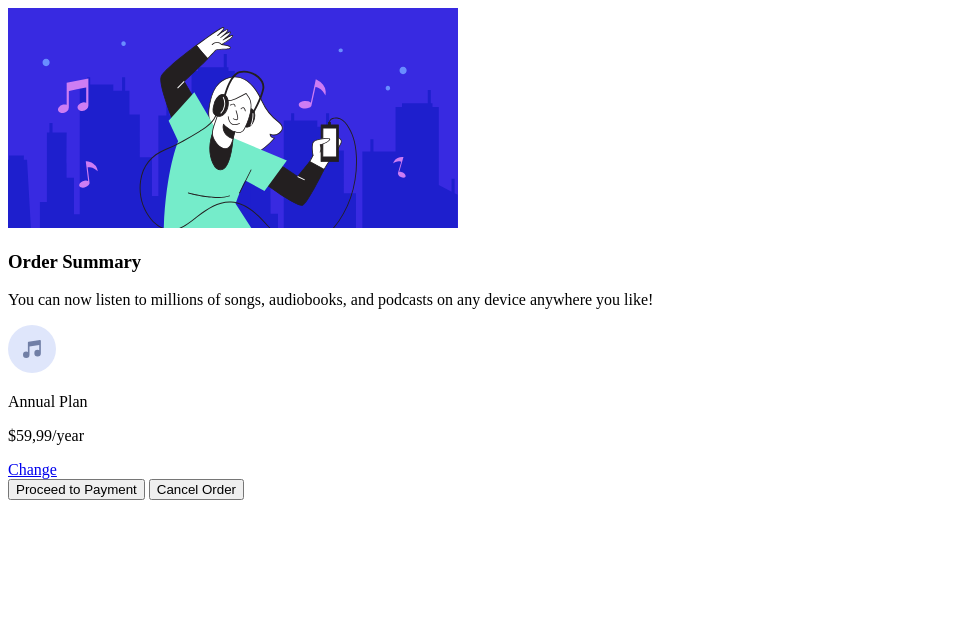
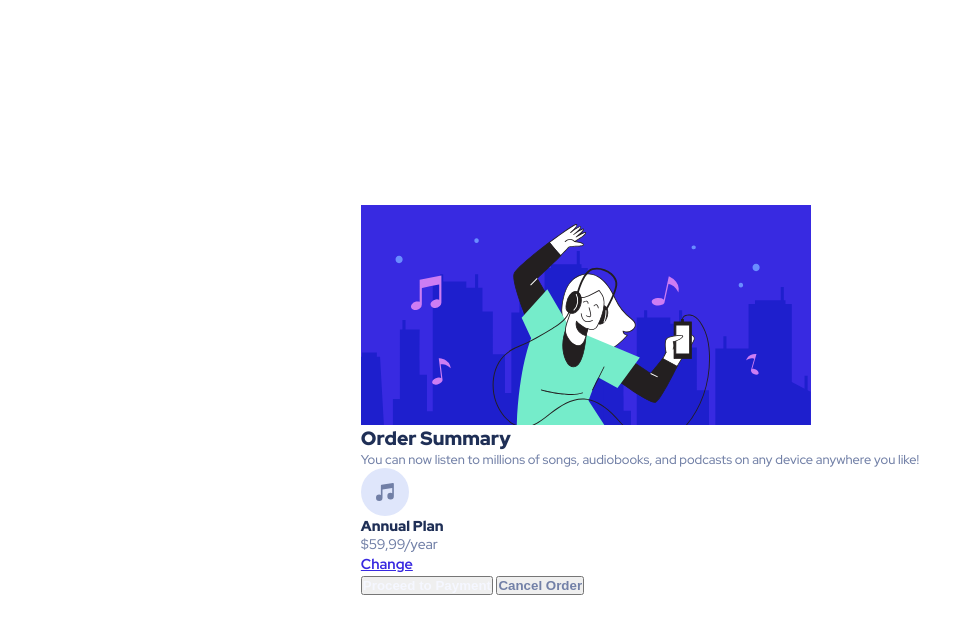
Before and after one commit to rwxganta/Order-summary-component, a plain HTML site: page index.html in a window 1280 px wide. Shown: the whole page, without its empty margins (0-974 px from the left). Drawn offline with Linux system fonts and the light colour scheme.

Commit message:
Start CSS/typography

```diff
--- a/index.html
+++ b/index.html
@@ -5,9 +5,11 @@
     <meta charset="UTF-8">
     <meta name="viewport" content="width=device-width, initial-scale=1.0">
     <link rel="icon" type="image/png" sizes="32x32" href="./images/favicon-32x32.png">
-
     <title>Order summary card</title>
-
+    <link rel="preconnect" href="https://fonts.googleapis.com">
+    <link rel="preconnect" href="https://fonts.gstatic.com" crossorigin>
+    <link href="https://fonts.googleapis.com/css2?family=Red+Hat+Display:wght@500;700;900&display=swap" rel="stylesheet">
+    <link rel="stylesheet" href="style.css">
 </head>
 
 <body>
@@ -26,7 +28,7 @@
                     <p class='card__order__plan__type__name'>Annual Plan</p>
                     <p class='card__order__plan__type__price'>$59,99/year</p>
                 </div>
-                <a href="#">Change</a>
+                <a class='card__order__plan__change-btn' href="#">Change</a>
             </div>
             <button class='card__order__body__proceed'>Proceed to Payment</button>
             <button class="card__order__body__cancel">Cancel Order</button>
--- /dev/null
+++ b/style.css
@@ -0,0 +1,78 @@
+:root {
+    /* Colors */
+    /*--primary-Pale-blue: hsl(225, 100%, 94%);*/
+    --primary-Bright-blue: hsl(245, 75%, 52%);
+
+    --neutral-Very-pale-blue: hsl(225, 100%, 98%);
+    --neutral-Desaturated-blue: hsl(224, 23%, 55%);
+    --neutral-Dark-blue: hsl(223, 47%, 23%);
+
+    /* Fonts */
+    --ff-primary: 'Red Hat Display', sans-serif;
+    --fw-medium: 500;
+    --fw-bold: 700;
+    --fw-black: 900;
+}
+
+*,
+*::before,
+*::after {
+    margin: 0;
+    padding: 0;
+    box-sizing: border-box;
+}
+
+body {
+    min-height: 100vh;
+    font-family: var(--ff-primary);
+    color: var(--neutral-Desaturated-blue);
+
+    display: grid;
+    place-items: center;
+}
+
+img {
+    display: block;
+    max-width: 100%;
+}
+
+
+/* Typography */
+
+.card__order__title {
+    font-size: 1.2rem;
+    font-weight: var(--fw-black);
+    color: var(--neutral-Dark-blue);
+}
+
+.card__order__desc {
+    font-size: .8rem;
+    font-weight: var(--fw-medium);
+    text-align: center;
+}
+
+.card__order__plan__type__name {
+    font-size: .9rem;
+    font-weight: var(--fw-black);
+    color: var(--neutral-Dark-blue);
+}
+
+.card__order__plan__type__price {
+    font-size: .875rem;
+}
+
+.card__order__plan__change-btn {
+    font-size: .9rem;
+    font-weight: var(--fw-bold);
+    color: var(--primary-Bright-blue);
+}
+
+.card__order__body__proceed {
+    font-weight: var(--fw-bold);
+    color: var(--neutral-Very-pale-blue);
+}
+
+.card__order__body__cancel {
+    font-weight: var(--fw-bold);
+    color: var(--neutral-Desaturated-blue);
+}
```
